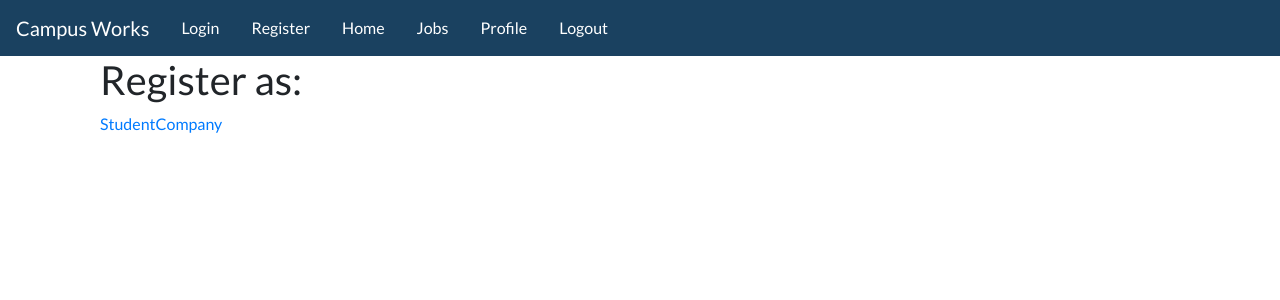
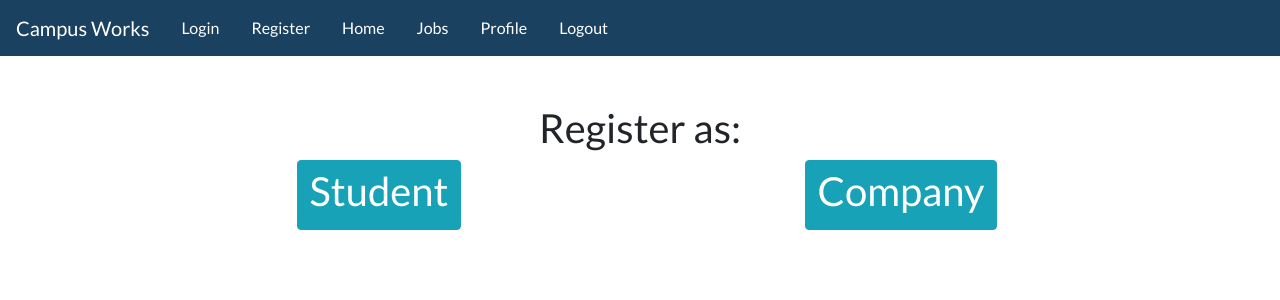
Before and after one commit to IIIT-ECell/CWorks, a React (Create React App) app in the folder tfront/: page /register in a window 1280 px wide. Shown: the top 300 px of the page. Built offline with nearby package versions, Linux system fonts and the light colour scheme.

Commit message:
student|company space in register

```diff
--- a/tfront/src/components/Register.jsx
+++ b/tfront/src/components/Register.jsx
@@ -10,10 +10,16 @@ class Register extends Component {
       return <Redirect to="/home" />
     }
     return (
-      <div className="col-md-6">
-        <h1>Register as:</h1>
-        <Link to='/register/student'>Student</Link>
-        <Link to='/register/company'>Company</Link>
+      <div className="row p-5">
+        <div className="col-sm-12 text-center">
+          <h1>Register as:</h1>
+        </div>
+        <div className="col-md-6 text-center">
+          <button className="btn btn-info"><Link to='/register/student' className="text-white"><h1>Student</h1></Link></button>
+        </div>
+        <div className="col-md-6 text-center">
+          <button className="btn btn-info"><Link to='/register/company' className="text-white"><h1>Company</h1></Link></button>
+        </div>
       </div>
     );
   }
```
